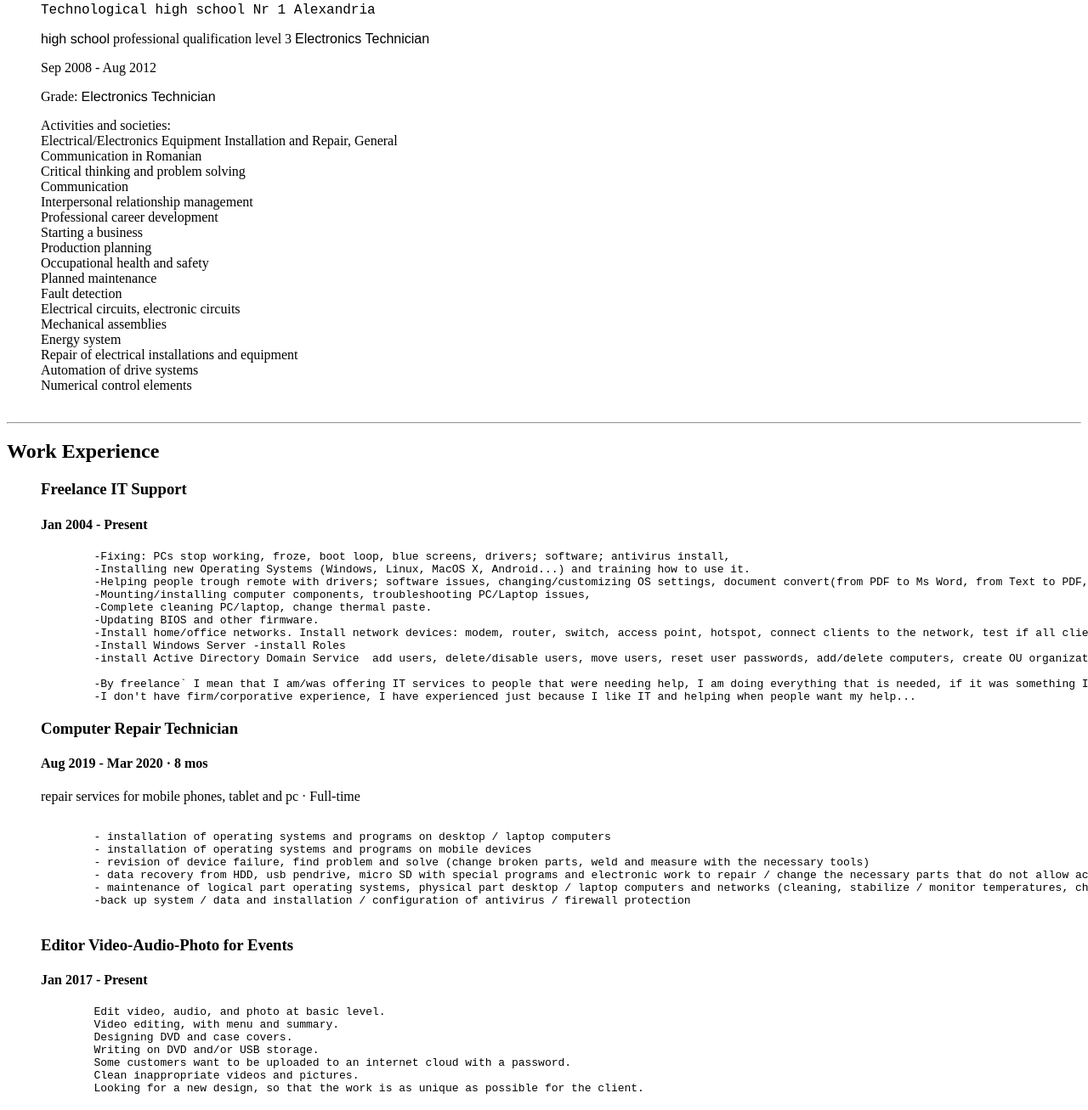
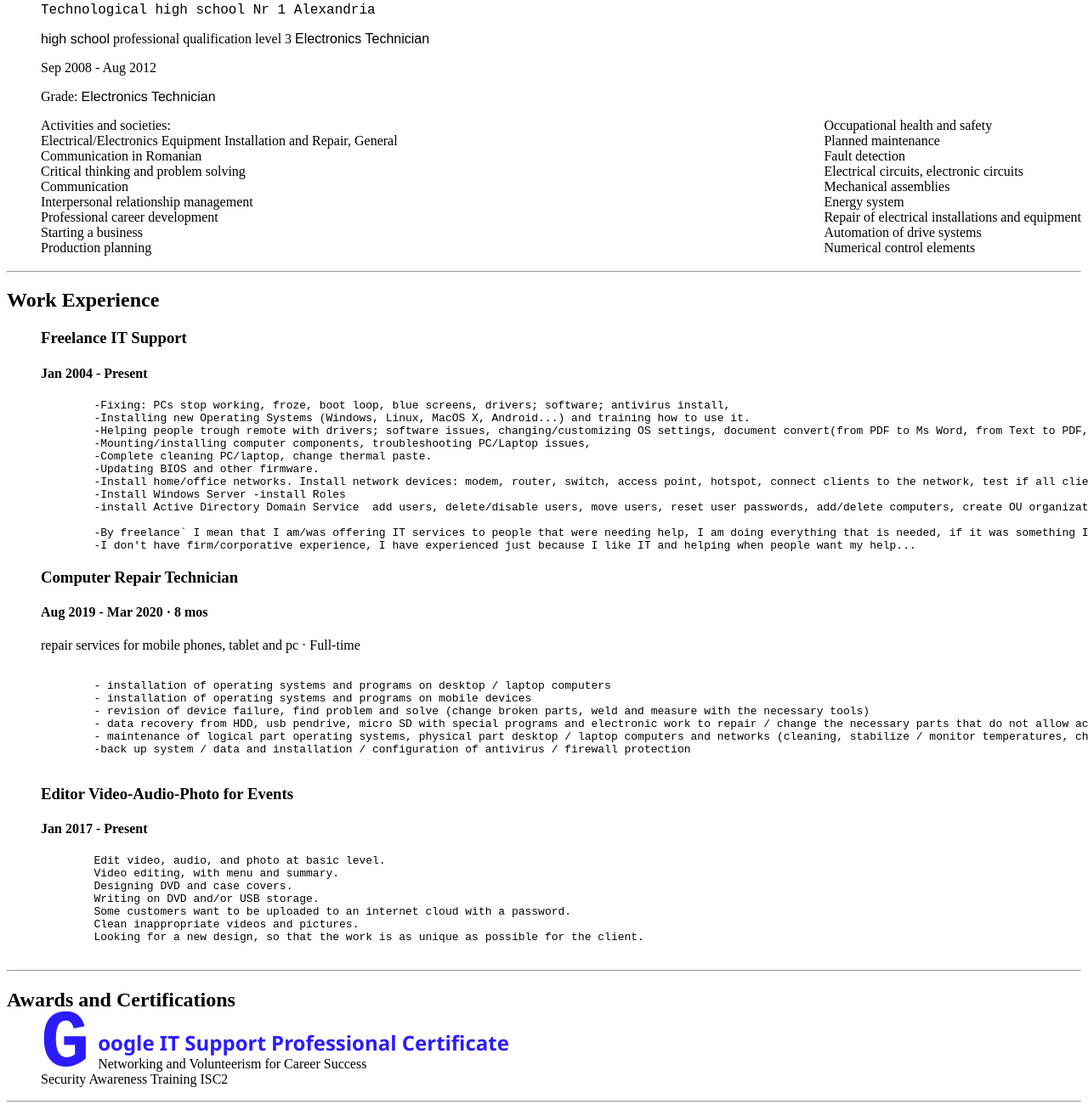
Before and after one commit to hakalot/html-Resume-CV, a plain HTML site: page index.html in a window 1280 px wide. Shown: the part 737-2044 px from the top of the page at 85% size. Drawn offline with Linux system fonts and the light colour scheme.

Commit message:
Update style.css

```diff
--- a/CSS/style.css
+++ b/CSS/style.css
@@ -1,3 +1,22 @@
 ul{
     list-style-type: none;
 }
+
+.left{
+    float: left;
+}
+.right{
+    float: right;
+}
+
+.spang {
+    float: left;
+    width: 0.7em;
+    font-size: 400%;
+    font-family: algerian, courier;
+    line-height: 40%;
+  }
+
+  .clear{
+    clear: both;
+  }
```
